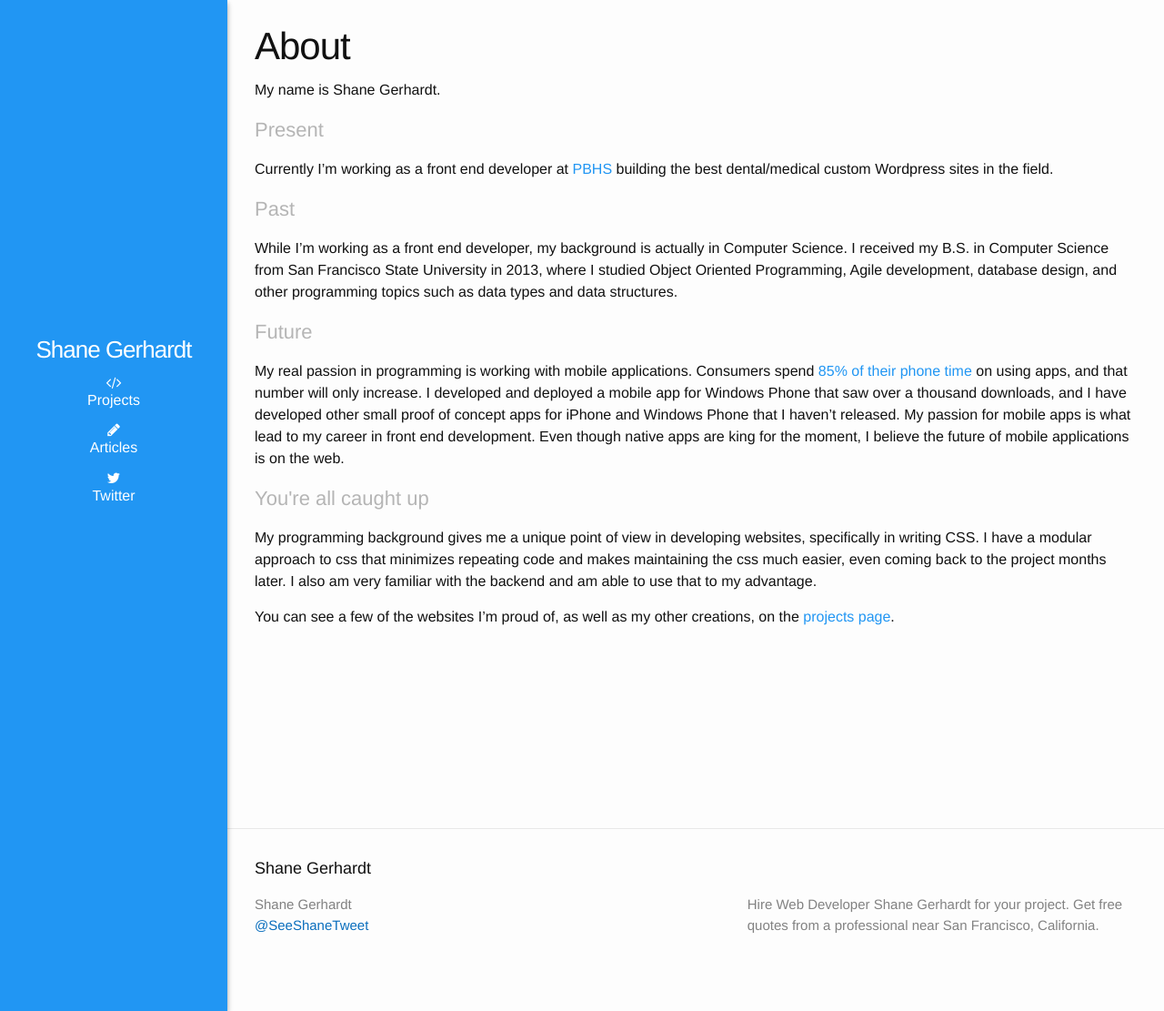
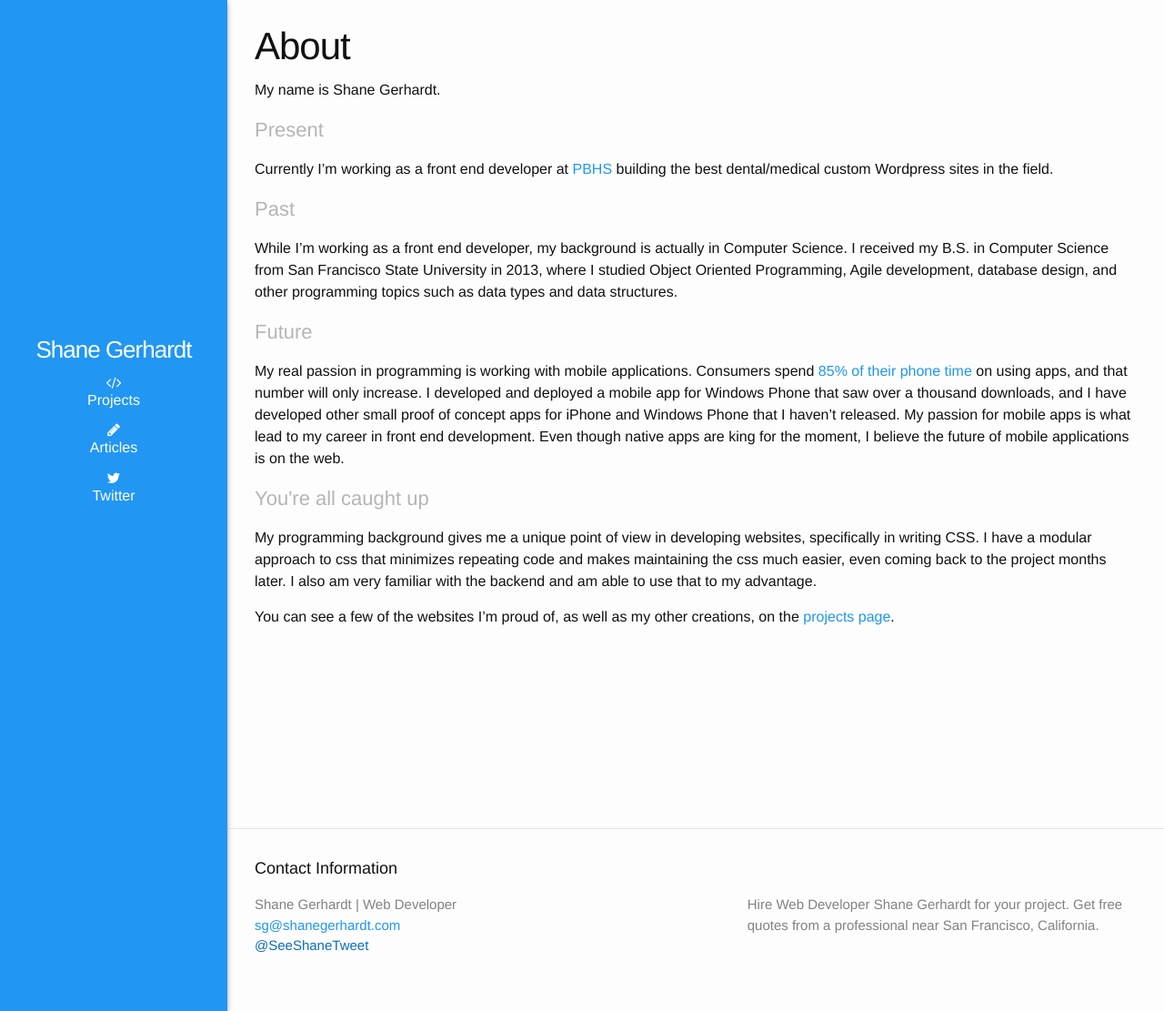
Before and after one commit to shanegerhardt/shanegerhardt.github.io, a Jekyll site: the page built from index.html, in a window 1280 px wide and 1111 px high. Shown: the whole window at 91% size. Built offline with Jekyll 4.4.1, drawn with Linux system fonts in a browser that asks for light colours; nearby versions of some CDN libraries.

Commit message:
added person schema to footer

```diff
--- a/_includes/footer.html
+++ b/_includes/footer.html
@@ -2,12 +2,13 @@
 
   <div class="wrapper">
 
-    <h2 class="footer-heading">{{ site.title }}</h2>
+    <h2 class="footer-heading">Contact Information</h2>
 
     <div class="footer-col-wrapper">
       <div class="footer-col footer-col-1">
-        <ul class="contact-list">
-          <li>{{ site.title }}</li>
+        <ul class="contact-list" itemscope itemprop="Person" itemtype="http://schema.org/Person">
+          <li itemprop="name"><span itemprop="givenName">Shane</span> <span itemprop="familyName">Gerhardt</span> | <span itemprop="jobTitle">Web Developer</span></li>
+          <li><a itemprop="email" href="mailto:sg@shanegerhardt.com">sg@shanegerhardt.com</a></li>
           <li><a href="{{ site.twitter }}">@SeeShaneTweet</a></li>
         </ul>
       </div>
```
